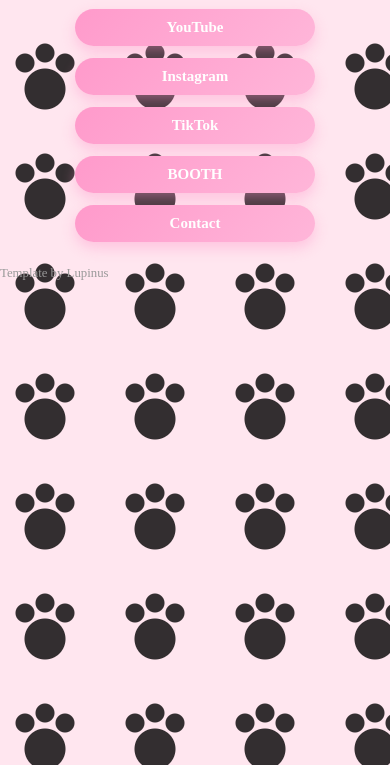
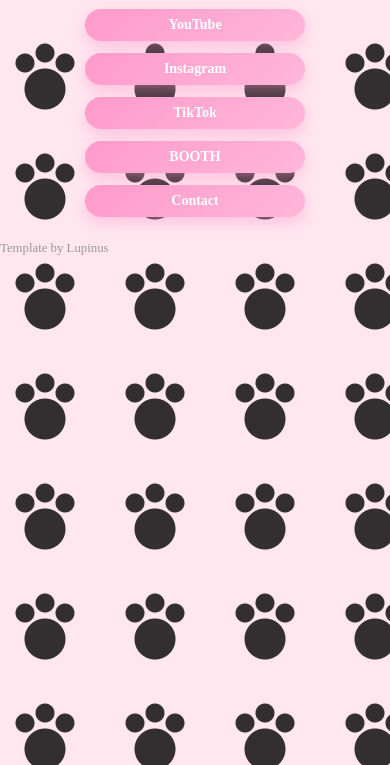
Before and after one commit to chika1147/night-cafe-vibe-link, a plain HTML site: page index.html in a window 390 px wide. Shown: the part 79-844 px from the top of the page. Drawn offline with Linux system fonts and the light colour scheme.

Commit message:
Refine link styles and add media query adjustments
Adjusted link styles for better responsiveness and hover effects.

```diff
--- a/style-cute.css
+++ b/style-cute.css
@@ -71,12 +71,11 @@ body {
 .link {
   display: block;
 
-  width: 260px;        /* 横幅を小さく */
-  padding: 12px 0;     /* 高さをスリムに */
+  width: 260px;
+  padding: 12px 0;
+  margin: 12px auto;
 
-  margin: 12px auto;  /* 間隔も少しだけ */
-
-  font-size: 16px;    /* 文字を少し小さく */
+  font-size: 16px;
   font-weight: 600;
 
   color: #fff;
@@ -90,18 +89,21 @@ body {
 
   transition: transform 0.2s ease, box-shadow 0.2s ease;
 }
-.link {
-  width: 240px;      /* ← 260 → 240 */
-  padding: 10px 0;   /* ← 12 → 10 */
-  font-size: 15px;   /* ← 16 → 15 */
+
+@media (max-width: 480px) {
+  .link {
+    width: 220px;
+    padding: 8px 0;
+    font-size: 14px;
+  }
 }
 
 
-/* 押したとき */
 .link:hover {
-  transform: translateY(-2px);
-  box-shadow: 0 12px 24px rgba(255, 150, 200, 0.45);
+  transform: scale(0.96);
+  box-shadow: 0 3px 8px rgba(255, 154, 203, 0.4);
 }
+
 
 
 /* フッター */
```
